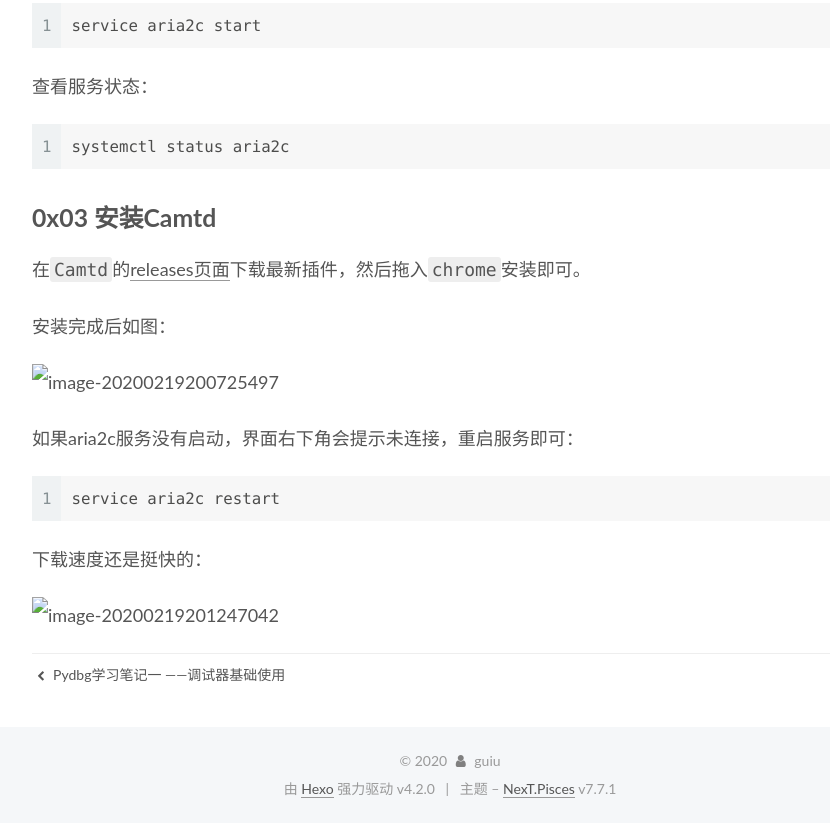
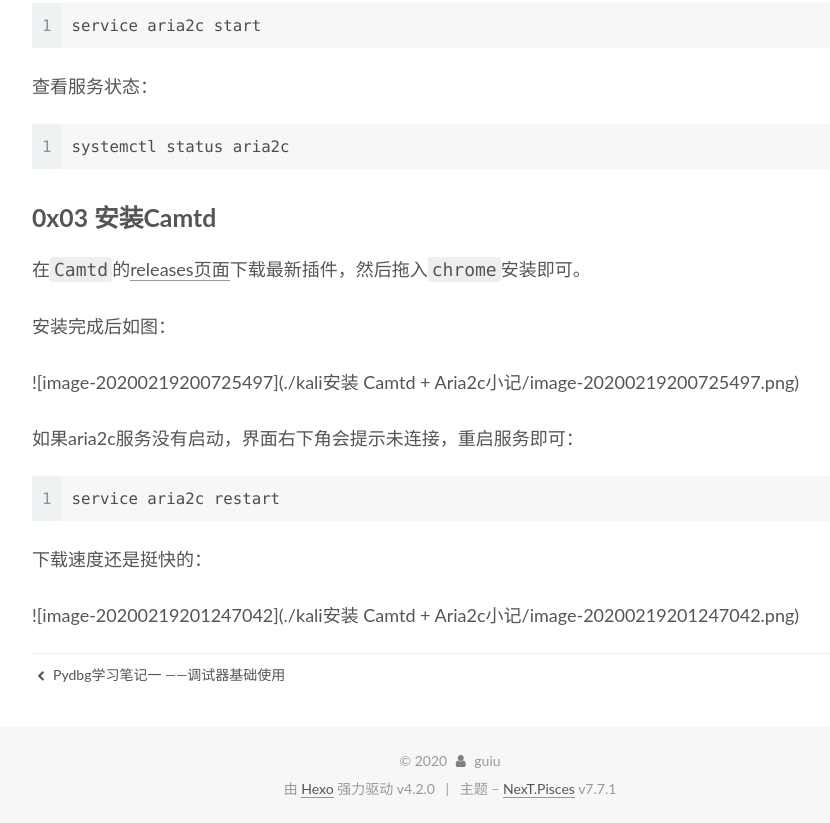
Before and after one commit to hcl01125/hcl01125.github.io, a plain HTML site: page 2020/02/19/kali安装 Camtd + Aria2c小记/index.html in a window 1280 px wide. Shown: the part 6667-7490 px from the top of the page, without its empty margins (320-1150 px from the left). Drawn offline with Linux system fonts and the light colour scheme.

Commit message:
Site updated: 2020-02-22 19:02:37

```diff
--- a/2020/02/19/kali安装 Camtd + Aria2c小记/index.html
+++ b/2020/02/19/kali安装 Camtd + Aria2c小记/index.html
@@ -27,13 +27,10 @@
 <meta property="og:site_name" content="Hcl的个人小站">
 <meta property="og:description" content="0x00 编译安装Aria2c编译安装Aria2123456apt-get install libxml2-dev libcppunit-dev autoconf automake autotools-dev autopoint libtoolgit clone https:&#x2F;&#x2F;github.com&#x2F;aria2&#x2F;aria2.gitcd aria2autoreconf -i.&#x2F;configurema">
 <meta property="og:locale" content="zh_CN">
-<meta property="og:image" content="http://guiu.xyz/root/.config/Typora/typora-user-images/image-20200219200725497.png">
-<meta property="og:image" content="http://guiu.xyz/root/.config/Typora/typora-user-images/image-20200219201247042.png">
 <meta property="article:published_time" content="2020-02-19T12:12:51.000Z">
 <meta property="article:modified_time" content="2020-02-19T12:12:51.000Z">
 <meta property="article:author" content="guiu">
 <meta name="twitter:card" content="summary">
-<meta name="twitter:image" content="http://guiu.xyz/root/.config/Typora/typora-user-images/image-20200219200725497.png">
 
 <link rel="canonical" href="http://guiu.xyz/2020/02/19/kali%E5%AE%89%E8%A3%85%20Camtd%20+%20Aria2c%E5%B0%8F%E8%AE%B0/">
 
@@ -223,12 +220,12 @@
 
 <h2 id="0x03-安装Camtd"><a href="#0x03-安装Camtd" class="headerlink" title="0x03 安装Camtd"></a>0x03 安装Camtd</h2><p>在<code>Camtd</code>的<a href="https://github.com/jae-jae/Camtd/releases" target="_blank" rel="noopener">releases页面</a>下载最新插件，然后拖入<code>chrome</code>安装即可。</p>
 <p>安装完成后如图：</p>
-<p><img src="/root/.config/Typora/typora-user-images/image-20200219200725497.png" alt="image-20200219200725497"></p>
+<p>![image-20200219200725497](./kali安装 Camtd + Aria2c小记/image-20200219200725497.png)</p>
 <p>如果aria2c服务没有启动，界面右下角会提示未连接，重启服务即可：</p>
 <figure class="highlight shell"><table><tr><td class="gutter"><pre><span class="line">1</span><br></pre></td><td class="code"><pre><span class="line">service aria2c restart</span><br></pre></td></tr></table></figure>
 
 <p>下载速度还是挺快的：</p>
-<p><img src="/root/.config/Typora/typora-user-images/image-20200219201247042.png" alt="image-20200219201247042"></p>
+<p>![image-20200219201247042](./kali安装 Camtd + Aria2c小记/image-20200219201247042.png)</p>
 
     </div>
 
```
Also changed, not shown: 2020/02/19/kali安装 Camtd + Aria2c小记/image-20200219200725497.png (added), 2020/02/19/kali安装 Camtd + Aria2c小记/image-20200219201247042.png (added).
